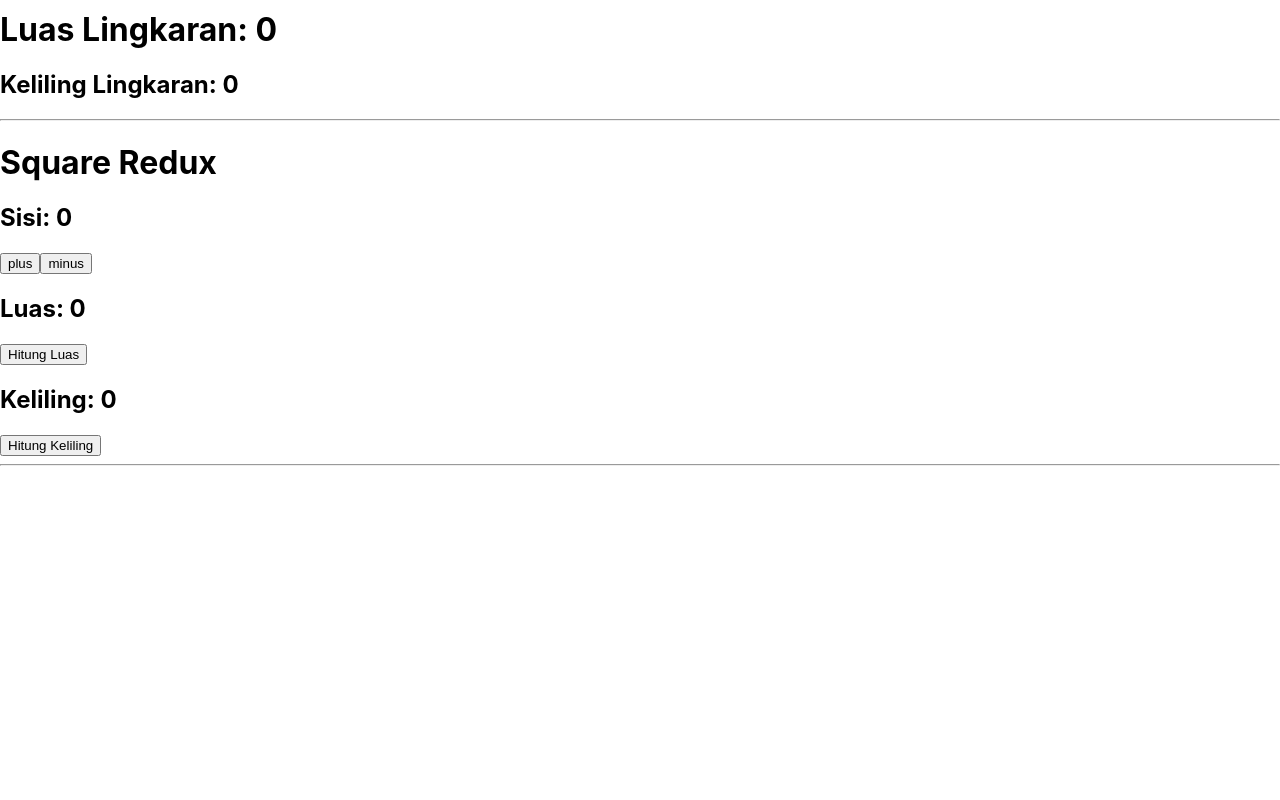
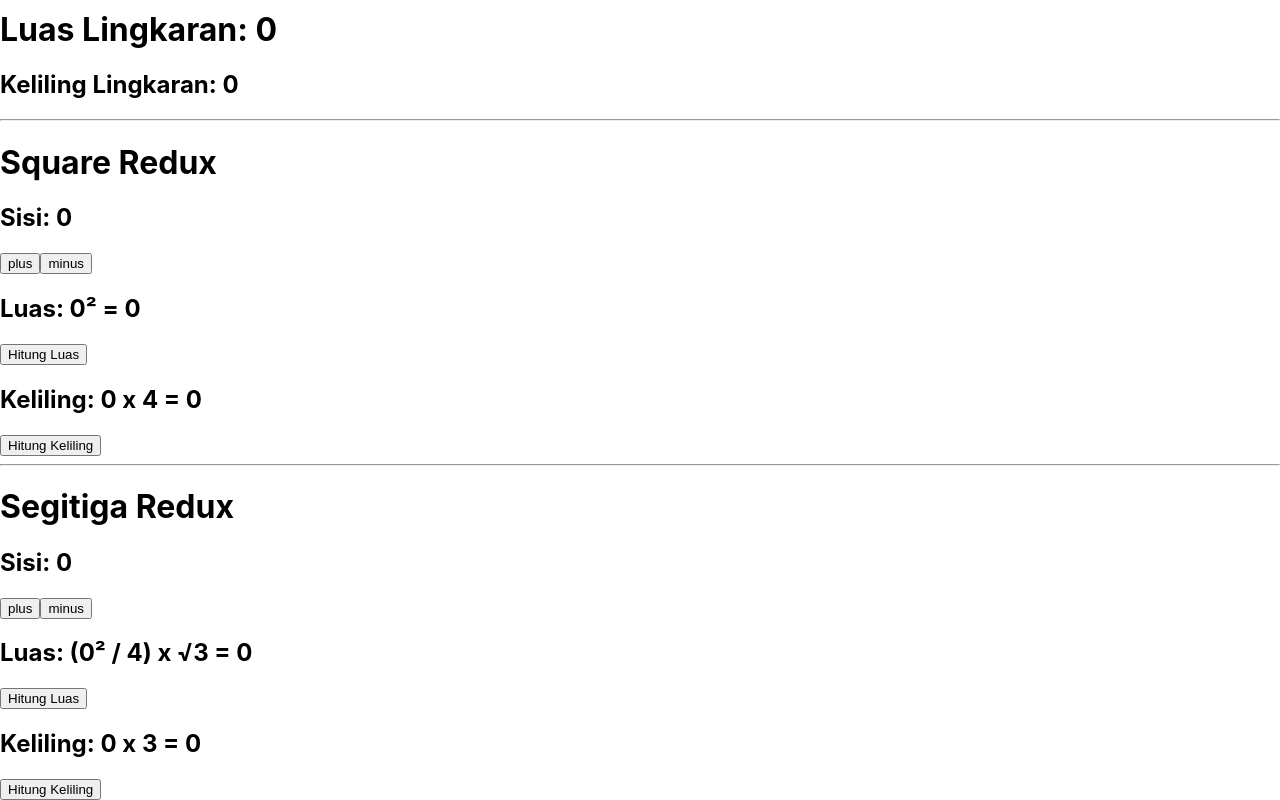
Before and after one commit to inanuriy/learn-redux, a React (Create React App) app: page / in a window 1280 px wide. Shown: the part 1019-1819 px from the top of the page. Before the commit the page ends 1493 px from the top, so only its background shows below. Built offline with nearby package versions, Linux system fonts and the light colour scheme.

Commit message:
segitiga and square redux fixed

```diff
--- a/src/App.js
+++ b/src/App.js
@@ -5,6 +5,7 @@ import Segitiga from './components/Segitiga';
 import Lingkaran from './components/Lingkaran';
 import JajarGenjang from './components/JajarGenjang';
 import SquareRedux from './components/SquareRedux';
+import SegitigaRedux from './components/SegitigaRedux'
 
 
 function App() {
@@ -15,6 +16,7 @@ function App() {
       <Segitiga /><hr/>
       <Lingkaran /><hr/>
       <SquareRedux /><hr/>
+      <SegitigaRedux />
     </div>
   );
 }
--- /dev/null
+++ b/src/actions/segitiga.action.js
@@ -0,0 +1,28 @@
+export const INCREMENTSEGITIGA = "INCREMENTSEGITIGA";
+export const DECREMENTSEGITIGA = "DECREMENTSEGITIGA";
+export const LUASSEGITIGA = "LUASSEGITIGA";
+export const KELILINGSEGITIGA = "KELILINGSEGITIGA";
+
+export const addCountSegitiga = () => {
+    return {
+        type: INCREMENTSEGITIGA
+    };
+};
+
+export const minusCountSegitiga = () => {
+    return {
+        type: DECREMENTSEGITIGA
+    };
+};
+
+export const hitungLuasSegitiga = () => {
+    return {
+        type: LUASSEGITIGA
+    };
+};
+
+export const hitungKelilingSegitiga = () => {
+    return {
+        type: KELILINGSEGITIGA
+    };
+};
--- a/src/components/Counter.js
+++ b/src/components/Counter.js
@@ -28,7 +28,7 @@ function Counter(props) {
 
 const mapStateToProps = state => { //mapStateToProps untuk menarik data
   return {
-    counter: state.count
+    counter: state.counter.count
   };
 };
 
--- a/src/components/Segitiga.js
+++ b/src/components/Segitiga.js
@@ -11,7 +11,7 @@ export default function Math() {
   const handleSubmit = event => {
     event.preventDefault();
     const resultKeliling = 3 * segitiga;
-    const resultLuas = ((segitiga*segitiga) / 4) * 1.732 ;
+    const resultLuas = ((segitiga*segitiga) / 4) * 1.76 ;
     setResult({ keliling: resultKeliling, luas: resultLuas});
   };
 
--- /dev/null
+++ b/src/components/SegitigaRedux.js
@@ -0,0 +1,67 @@
+import React from "react";
+import { connect } from "react-redux";
+import {
+  addCountSegitiga,
+  minusCountSegitiga,
+  hitungLuasSegitiga,
+  hitungKelilingSegitiga
+} from "../actions/segitiga.action";
+
+function Segitiga(props) {
+  console.log(props);
+  return (
+    <div>
+      <h1>Segitiga Redux</h1>
+      <h2>Sisi: {props.sisiSegitiga}</h2>
+      <button
+        onClick={() => {
+          props.addCountSegitiga();
+        }}
+      >
+        plus
+      </button>
+      <button
+        onClick={() => {
+          props.minusCountSegitiga();
+        }}
+      >
+        minus
+      </button>
+      <h2>Luas: ({props.sisiSegitiga}² / 4) x √3 =  {props.luasSegitiga}</h2>
+      <button
+        onClick={() => {
+          props.hitungLuasSegitiga();
+        }}
+      >
+        Hitung Luas
+      </button>
+      <h2>Keliling: {props.sisiSegitiga} x 3 = {props.kelilingSegitiga}</h2>
+      <button
+        onClick={() => {
+          props.hitungKelilingSegitiga();
+        }}
+      >
+        Hitung Keliling
+      </button>
+    </div>
+  );
+}
+
+const mapStateToProps = state => {
+  return {
+    sisiSegitiga: state.segitiga.sisiSegitiga,
+    luasSegitiga: state.segitiga.luasSegitiga,
+    kelilingSegitiga: state.segitiga.kelilingSegitiga
+  };
+};
+
+const mapDispatchToProps = dispatch => {
+  return {
+    addCountSegitiga: () => dispatch(addCountSegitiga()),
+    minusCountSegitiga: () => dispatch(minusCountSegitiga()),
+    hitungLuasSegitiga: () => dispatch(hitungLuasSegitiga()),
+    hitungKelilingSegitiga: () => dispatch(hitungKelilingSegitiga())
+  };
+};
+
+export default connect(mapStateToProps, mapDispatchToProps)(Segitiga);
--- a/src/components/SquareRedux.js
+++ b/src/components/SquareRedux.js
@@ -27,7 +27,7 @@ function Square(props) {
       >
         minus
       </button>
-      <h2>Luas: {props.luas}</h2>
+      <h2>Luas: {props.sisi}² = {props.luas}</h2>
       <button
         onClick={() => {
           props.hitungLuas();
@@ -35,7 +35,7 @@ function Square(props) {
       >
         Hitung Luas
       </button>
-      <h2>Keliling: {props.keliling}</h2>
+      <h2>Keliling: {props.sisi} x 4 = {props.keliling}</h2>
       <button
         onClick={() => {
           props.hitungKeliling();
@@ -49,9 +49,9 @@ function Square(props) {
 
 const mapStateToProps = state => {
   return {
-    sisi: state.sisi,
-    luas: state.luas,
-    keliling: state.keliling
+    sisi: state.square.sisi,
+    luas: state.square.luas,
+    keliling: state.square.keliling
   };
 };
 
--- a/src/reducer/index.js
+++ b/src/reducer/index.js
@@ -0,0 +1,10 @@
+import {combineReducers} from "redux";
+import counter from "./counter";
+import square from "./square.reducer";
+import segitiga from "./segitiga.reducer"
+
+export default combineReducers({
+    counter: counter,
+    square: square,
+    segitiga: segitiga
+});
--- /dev/null
+++ b/src/reducer/segitiga.reducer.js
@@ -0,0 +1,38 @@
+import { INCREMENTSEGITIGA, DECREMENTSEGITIGA, LUASSEGITIGA, KELILINGSEGITIGA } from "../actions/segitiga.action";
+
+const initialState = {
+  sisiSegitiga: 0,
+  luasSegitiga: 0,
+  kelilingSegitiga: 0
+};
+
+export default (state = initialState, action) => {
+  switch (action.type) {
+    case INCREMENTSEGITIGA:
+      return {
+        sisiSegitiga: state.sisiSegitiga + 1,
+        luasSegitiga: state.luasSegitiga,
+        kelilingSegitiga: state.kelilingSegitiga
+      };
+    case DECREMENTSEGITIGA:
+      return {
+        sisiSegitiga: state.sisiSegitiga - 1,
+        luasSegitiga: state.luasSegitiga,
+        kelilingSegitiga: state.kelilingSegitiga
+      };
+    case LUASSEGITIGA:
+      return {
+        sisiSegitiga: state.sisiSegitiga,
+        luasSegitiga: ((state.sisiSegitiga * state.sisiSegitiga) / 4) * 1.76,
+        kelilingSegitiga: state.kelilingSegitiga
+      };
+    case KELILINGSEGITIGA:
+      return {
+        sisiSegitiga: state.sisiSegitiga,
+        luasSegitiga: state.luasSegitiga,
+        kelilingSegitiga: state.sisiSegitiga * 3
+      };
+    default:
+      return state;
+  }
+};
```
Also changed, not shown: src/store.js (+2 -5 lines).
